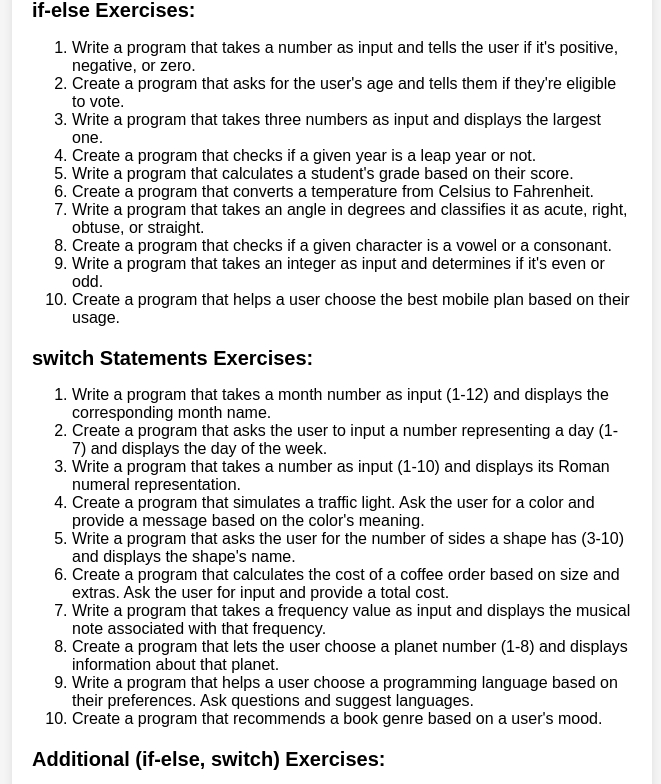
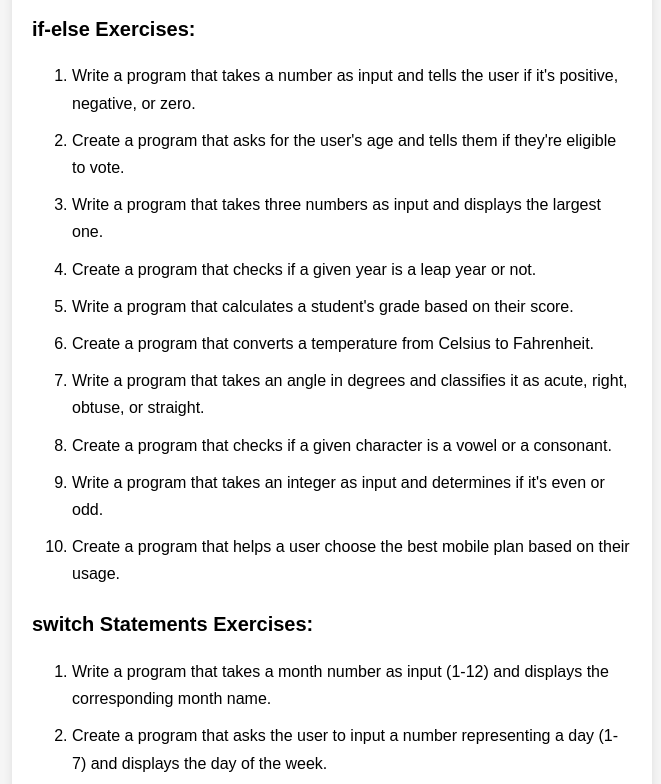
Before and after one commit to najmiter/Cpp-Course-Exercises, a plain HTML site: page index.html in a window 1280 px wide. Shown: the part 85-869 px from the top of the page, without its empty margins (308-969 px from the left). Drawn offline with Linux system fonts and the light colour scheme.

Commit message:
Update index.html

```diff
--- a/index.html
+++ b/index.html
@@ -6,6 +6,7 @@
 <title>C++ Exercises</title>
 <style>
   body {
+    line-height: 1.7;
     font-family: Arial, sans-serif;
     background-color: #f5f5f5;
     margin: 0;
@@ -35,9 +36,8 @@
     margin-top: 20px;
   }
 
-  p {
+  p, li {
     margin-top: 10px;
-    line-height: 1.5;
   }
 </style>
 </head>
```
